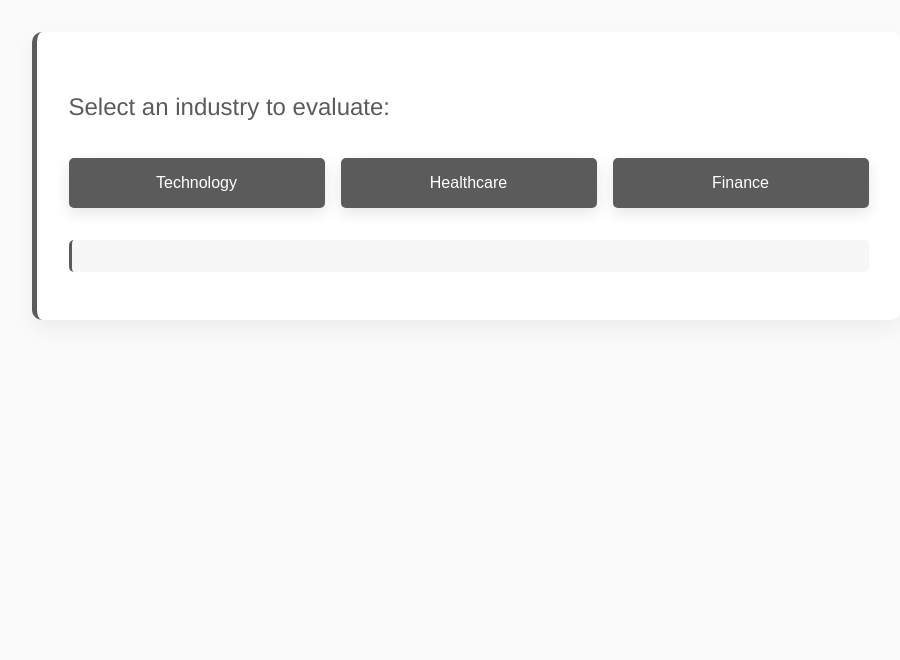
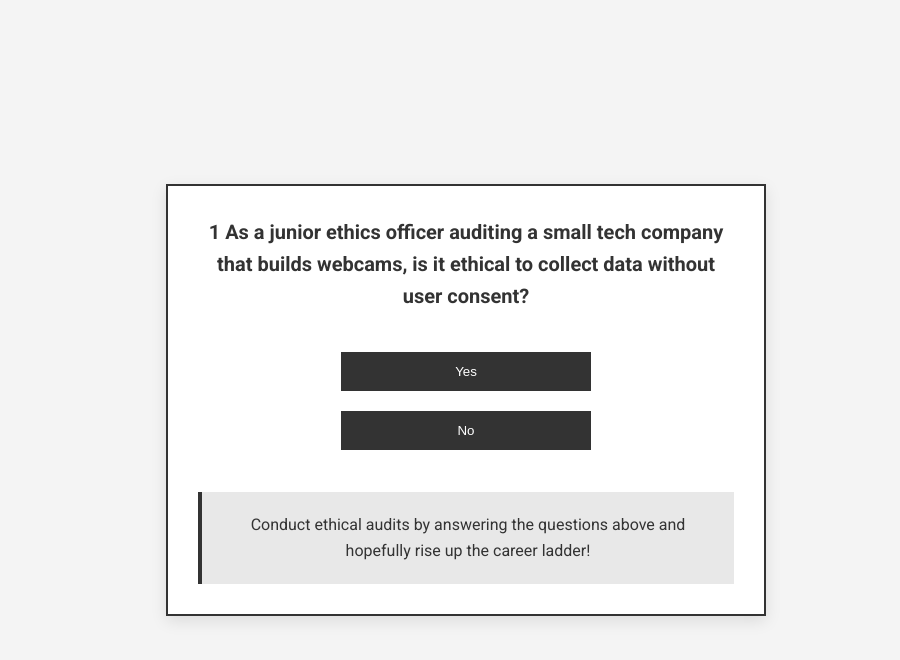
Before and after one commit to alstadeigard/AI_ethics_branching_game, a plain HTML site: page ethicsOfficerGame.html in a window 1280 px wide. Shown: the whole page, without its empty margins (174-1074 px from the left). Drawn offline with Linux system fonts and the light colour scheme; no server answers.

Commit message:
Skeleton games
Skeleton games for the ethical audit and case study re-enactment games

```diff
--- a/ethicsOfficerGame.html
+++ b/ethicsOfficerGame.html
@@ -1,18 +1,15 @@
 <!DOCTYPE html>
 <html>
 <head>
-  <title>AI Ethics Game</title>
+  <title>Ethical Audits Game</title>
   <link rel="stylesheet" type="text/css" href="styles.css">
 </head>
 <body>
 <div id="gameArea">
   <p id="questionText"></p>
-    <div id="choicesContainer"></div>
-  <p id="resultText"></p>
+  <div id="choicesContainer"></div>
+  <p id="resultText">Conduct ethical audits by answering the questions above and hopefully rise up the career ladder!</p>
 </div>
-<script src="script.js"></script>
-<script>
-  loadGameData('scenarios/ethicsOfficerGame.json');
-</script>
+<script src="ethics_officer_script.js"></script>
 </body>
 </html>
--- /dev/null
+++ b/ethics_officer_script.js
@@ -0,0 +1,87 @@
+let scenarios, answers = [];
+
+document.addEventListener('DOMContentLoaded', function() {
+    loadGameData('scenarios/ethicsOfficerGame.json');
+});
+
+function loadGameData(filePath) {
+    fetch(filePath)
+        .then(response => response.json())
+        .then(data => {
+            scenarios = data.scenarios;
+            displayScenario('q1'); // Start with the first question
+        })
+        .catch(error => console.error('Error loading game data:', error));
+}
+
+function displayScenario(scenarioId) {
+    currentScenarioId = scenarioId;
+    const scenario = scenarios.find(sc => sc.id === scenarioId);
+    if (!scenario) {
+        return;
+    }
+
+    document.getElementById('questionText').textContent = scenario.text;
+    const choicesContainer = document.getElementById('choicesContainer');
+    choicesContainer.innerHTML = '';
+
+    scenario.choices.forEach(choice => {
+        const button = document.createElement('button');
+        button.textContent = choice.text;
+        button.onclick = () => {
+            handleChoice(choice, scenario.next);
+        };
+        choicesContainer.appendChild(button);
+    });
+
+}
+
+function handleChoice(choice) {
+    answers.push({ question: currentScenarioId, outcome: choice.outcome });
+    const nextScenarioId = scenarios.find(sc => sc.id === currentScenarioId).choices.find(ch => ch.text === choice.text).next;
+
+    // Define promotion checkpoints
+    const promotionCheckpoints = ['q4', 'q8', 'q12', 'q16'];
+
+    if (promotionCheckpoints.includes(currentScenarioId)) {
+        processResults(nextScenarioId, currentScenarioId === 'q16');
+    } else {
+        displayScenario(nextScenarioId);
+    }
+}
+
+
+
+function processResults(nextScenarioId, isFinal) {
+    const wrongAnswers = answers.filter(answer => answer.outcome === "Incorrect");
+    const resultText = document.getElementById('resultText');
+    const choicesContainer = document.getElementById('choicesContainer');
+
+    if (isFinal) {
+        // Clear the buttons for the final result display
+        choicesContainer.innerHTML = '';
+
+        if (wrongAnswers.length === 0) {
+            resultText.textContent = "Congratulations! You have successfully completed the entire game!";
+            // The game is complete. No further actions needed.
+        } else {
+            resultText.textContent = "Unfortunately your boss deemed your performance wasn't adequate for a promotion. He sends you the following list of links for information related the cases you got wrong:\n" + wrongAnswers.map(answer => answer.question).join("\n");
+            const restartButton = document.createElement('button');
+            restartButton.textContent = 'Restart';
+            restartButton.onclick = () => location.reload();
+            document.getElementById('gameArea').appendChild(restartButton);
+        }
+    } else {
+        // Handle non-final scenarios as before
+        if (wrongAnswers.length === 0) {
+            resultText.textContent = "Congratulations on your promotion! Keep conducting audits to climb further up the career ladder.";
+            displayScenario(nextScenarioId);
+        } else {
+            resultText.textContent = "Unfortunately your boss deemed your performance wasn't adequate for a promotion. He sends you the following list of links for information related the cases you got wrong:\n" + wrongAnswers.map(answer => answer.question).join("\n");
+            const restartButton = document.createElement('button');
+            restartButton.textContent = 'Restart';
+            restartButton.onclick = () => location.reload();
+            document.getElementById('gameArea').appendChild(restartButton);
+        }
+    }
+}
--- a/scenarios/ethicsOfficerGame.json
+++ b/scenarios/ethicsOfficerGame.json
@@ -1,38 +1,264 @@
 {
   "scenarios": [
     {
-      "id": "start",
-      "text": "Select an industry to evaluate:",
+      "id": "q1",
+      "text": "1 As a junior ethics officer auditing a small tech company that builds webcams, is it ethical to collect data without user consent?",
       "choices": [
         {
-          "text": "Technology",
-          "next": "tech1"
+          "text": "Yes",
+          "outcome": "Incorrect",
+          "next": "q2"
         },
         {
-          "text": "Healthcare",
-          "next": "health1"
-        },
-        {
-          "text": "Finance",
-          "next": "finance1"
+          "text": "No",
+          "outcome": "Correct",
+          "next": "q2"
         }
       ]
     },
     {
-      "id": "tech1",
-      "text": "Company A is using user data for targeted advertising. Do you approve?",
+      "id": "q2",
+      "text": "2 As a junior ethics officer auditing a small tech company that builds webcams, is it ethical to collect data without user consent?",
       "choices": [
         {
           "text": "Yes",
-          "outcome": "Data privacy is a concern. Here's why...",
-          "next": "tech2"
+          "outcome": "Incorrect",
+          "next": "q3"
         },
         {
           "text": "No",
-          "outcome": "Considering alternative models is important...",
-          "next": "tech3"
+          "outcome": "Correct",
+          "next": "q3"
         }
       ]
+    },
+    {
+      "id": "q3",
+      "text": "3 As a junior ethics officer auditing a small tech company that builds webcams, is it ethical to collect data without user consent?",
+      "choices": [
+        {
+          "text": "Yes",
+          "outcome": "Incorrect",
+          "next": "q4"
+        },
+        {
+          "text": "No",
+          "outcome": "Correct",
+          "next": "q4"
+        }
+      ]
+    },
+    {
+      "id": "q4",
+      "text": "4 As a junior ethics officer auditing a small tech company that builds webcams, is it ethical to collect data without user consent?",
+      "choices": [
+        {
+          "text": "Yes",
+          "outcome": "Incorrect",
+          "next": "q5"
+        },
+        {
+          "text": "No",
+          "outcome": "Correct",
+          "next": "q5"
+        }
+      ]
+    },
+    {
+      "id": "q5",
+      "text": "Congratulations on your promotion to Ethics Officer! In your new role auditing a market-making company, is it appropriate to use AI for decision-making without transparency?",
+      "choices": [
+        {
+          "text": "Yes",
+          "outcome": "Incorrect",
+          "next": "q6"
+        },
+        {
+          "text": "No",
+          "outcome": "Correct",
+          "next": "q6"
+        }
+      ]
+    },
+    {
+      "id": "q6",
+      "text": "6 As a junior ethics officer auditing a small tech company that builds webcams, is it ethical to collect data without user consent?",
+      "choices": [
+        {
+          "text": "Yes",
+          "outcome": "Incorrect",
+          "next": "q7"
+        },
+        {
+          "text": "No",
+          "outcome": "Correct",
+          "next": "q7"
+        }
+      ]
+    },
+    {
+      "id": "q7",
+      "text": "7 As a junior ethics officer auditing a small tech company that builds webcams, is it ethical to collect data without user consent?",
+      "choices": [
+        {
+          "text": "Yes",
+          "outcome": "Incorrect",
+          "next": "q8"
+        },
+        {
+          "text": "No",
+          "outcome": "Correct",
+          "next": "q8"
+        }
+      ]
+    },
+    {
+      "id": "q8",
+      "text": "8 As a junior ethics officer auditing a small tech company that builds webcams, is it ethical to collect data without user consent?",
+      "choices": [
+        {
+          "text": "Yes",
+          "outcome": "Incorrect",
+          "next": "q9"
+        },
+        {
+          "text": "No",
+          "outcome": "Correct",
+          "next": "q9"
+        }
+      ]
+    },
+    {
+      "id": "q9",
+      "text": "Congratulations on your promotion to Senior Ethics Officer! In your new role auditing a market-making company, is it appropriate to use AI for decision-making without transparency?",
+      "choices": [
+        {
+          "text": "Yes",
+          "outcome": "Correct",
+          "next": "q10"
+        },
+        {
+          "text": "No",
+          "outcome": "Incorrect",
+          "next": "q10"
+        }
+      ]
+    },
+    {
+      "id": "q10",
+      "text": "10 As a junior ethics officer auditing a small tech company that builds webcams, is it ethical to collect data without user consent?",
+      "choices": [
+        {
+          "text": "Yes",
+          "outcome": "Incorrect",
+          "next": "q11"
+        },
+        {
+          "text": "No",
+          "outcome": "Correct",
+          "next": "q11"
+        }
+      ]
+    },
+    {
+      "id": "q11",
+      "text": "11 As a junior ethics officer auditing a small tech company that builds webcams, is it ethical to collect data without user consent?",
+      "choices": [
+        {
+          "text": "Yes",
+          "outcome": "Incorrect",
+          "next": "q12"
+        },
+        {
+          "text": "No",
+          "outcome": "Correct",
+          "next": "q12"
+        }
+      ]
+    },
+    {
+      "id": "q12",
+      "text": "12 As a junior ethics officer auditing a small tech company that builds webcams, is it ethical to collect data without user consent?",
+      "choices": [
+        {
+          "text": "Yes",
+          "outcome": "Incorrect",
+          "next": "q13"
+        },
+        {
+          "text": "No",
+          "outcome": "Correct",
+          "next": "q13"
+        }
+      ]
+    },
+    {
+      "id": "q13",
+      "text": "Congratulations on your promotion to Chief Ethics Consultant! In your new role auditing a market-making company, is it appropriate to use AI for decision-making without transparency?",
+      "choices": [
+        {
+          "text": "Yes",
+          "outcome": "Incorrect",
+          "next": "q14"
+        },
+        {
+          "text": "No",
+          "outcome": "Correct",
+          "next": "q14"
+        }
+      ]
+    },
+    {
+      "id": "q14",
+      "text": "14 As a junior ethics officer auditing a small tech company that builds webcams, is it ethical to collect data without user consent?",
+      "choices": [
+        {
+          "text": "Yes",
+          "outcome": "Incorrect",
+          "next": "q15"
+        },
+        {
+          "text": "No",
+          "outcome": "Correct",
+          "next": "q15"
+        }
+      ]
+    },
+    {
+      "id": "q15",
+      "text": "15 As a junior ethics officer auditing a small tech company that builds webcams, is it ethical to collect data without user consent?",
+      "choices": [
+        {
+          "text": "Yes",
+          "outcome": "Incorrect",
+          "next": "q16"
+        },
+        {
+          "text": "No",
+          "outcome": "Correct",
+          "next": "q16"
+        }
+      ]
+    },
+    {
+      "id": "q16",
+      "text": "Final question text...",
+      "choices": [
+        {
+          "text": "Yes",
+          "outcome": "Incorrect",
+          "next": "result"
+        },
+        {
+          "text": "No",
+          "outcome": "Correct",
+          "next": "result"
+        }
+      ]
+    },
+    {
+      "id": "result",
+      "text": "Calculating your results..."
     }
   ]
 }
--- a/styles.css
+++ b/styles.css
@@ -1,78 +1,120 @@
-body {
-    font-family: 'Helvetica Neue', Helvetica, Arial, sans-serif;
-    background-color: #fafafa;
-    color: #333;
+@import url('https://fonts.googleapis.com/css2?family=Roboto:wght@400;700&display=swap');
+
+/* Basic reset for relevant elements */
+* {
     margin: 0;
     padding: 0;
+    border: 0;
+    box-sizing: border-box;
+}
+
+body {
+    font-family: 'Roboto', sans-serif;
+    font-size: 16px;
+    color: #333;
+    background-color: #f4f4f4;
     line-height: 1.6;
+    display: flex;
+    align-items: center;
+    justify-content: center;
+    min-height: 100vh;
+    margin: 0;
+    padding: 0;
 }
 
 #gameArea {
-    background: #fff;
-    margin: 2em auto;
-    padding: 2em;
-    max-width: 800px;
-    box-shadow: 0 10px 20px rgba(0, 0, 0, 0.05);
-    border-radius: 10px;
-    border-left: 5px solid #5b5b5b;
+    background: #ffffff;
+    width: 100%;
+    max-width: 600px;
+    margin: auto;
+    padding: 30px;
+    border: 2px solid #333; /* Sharp edges */
+    /* Removed border-radius for sharper corners */
+    box-shadow: 0 5px 15px rgba(0, 0, 0, 0.1);
 }
 
 #questionText {
-    font-size: 1.5em;
-    margin-bottom: 0.5em;
-    color: #5b5b5b;
+    font-size: 1.25em;
+    margin-bottom: 1.5em;
+    color: #333;
+    font-weight: 700; /* Bold for headings */
+    text-align: center; /* Centered text */
 }
 
 #choicesContainer {
-    display: grid;
-    grid-template-columns: repeat(auto-fit, minmax(140px, 1fr));
-    gap: 1em;
-    margin-top: 2em;
+    display: flex;
+    flex-direction: column;
+    align-items: center; /* Centered buttons */
 }
 
 button {
-    background: #5b5b5b;
+    background-color: #333;
     color: #fff;
-    border: none;
-    padding: 1em;
-    border-radius: 5px;
+    border: 2px solid #333;
+    padding: 10px 25px;
+    margin: 10px 0; /* Vertical margin only for a cleaner look */
     cursor: pointer;
-    transition: all 0.2s ease-in-out;
-    font-size: 1em;
-    box-shadow: 0 5px 15px rgba(0, 0, 0, 0.1);
+    font-weight: 400;
+    transition: all 0.3s ease;
+    width: 100%; /* Full width buttons for a modern feel */
+    max-width: 250px; /* Maximum width for buttons */
+    /* Removed border-radius for sharper edges */
 }
 
-button:hover {
-    transform: translateY(-3px);
-    box-shadow: 0 8px 20px rgba(0, 0, 0, 0.15);
+button:hover, button:focus {
+    background-color: #fff;
+    color: #333;
+    outline: none;
 }
 
 button:disabled {
-    background: #ccc;
-    cursor: not-allowed;
+    opacity: 0.5;
+    cursor: default;
 }
 
 #resultText {
-    font-style: italic;
-    background: #f7f7f7;
-    padding: 1em;
     margin-top: 2em;
-    border-radius: 5px;
-    border-left: 3px solid #5b5b5b;
+    background-color: #e8e8e8;
+    padding: 20px;
+    font-weight: 400;
+    text-align: center; /* Centered result text */
+    width: 100%;
+    /* Removed border-radius for sharper edges */
+    border-left: 4px solid #333;
 }
 
 @media (max-width: 768px) {
     #gameArea {
-        padding: 1em;
-        margin: 1em;
-    }
-
-    #choicesContainer {
-        grid-template-columns: 1fr;
+        width: 90%;
+        padding: 20px;
     }
 }
 
-/* Add custom cursor for buttons */
-button {
-    cursor: url('path-to-your-cursor-image.png'), auto;
+/* If any headings are used in additional content */
+h1, h2, h3, h4, h5, h6 {
+    text-align: center;
+    font-weight: 700;
 }
+
+#progressBar {
+    width: 100%;
+    background-color: #ddd;
+    border-radius: 5px;
+    margin: 10px 0;
+}
+
+#progressBarFill {
+    height: 20px;
+    background-color: #4CAF50;
+    width: 0%; /* Initial width */
+    border-radius: 5px;
+}
+
+#gameIntro h2 {
+    text-align: center;
+}
+
+#gameIntro p {
+    text-align: justify;
+    margin-bottom: 20px;
+}
```
Also changed, not shown: caseStudiesGame.html (added, +14 -0 lines), case_studies_script.js (added, +54 -0 lines), scenarios/caseStudiesGame.json (added, +46 -0 lines).
